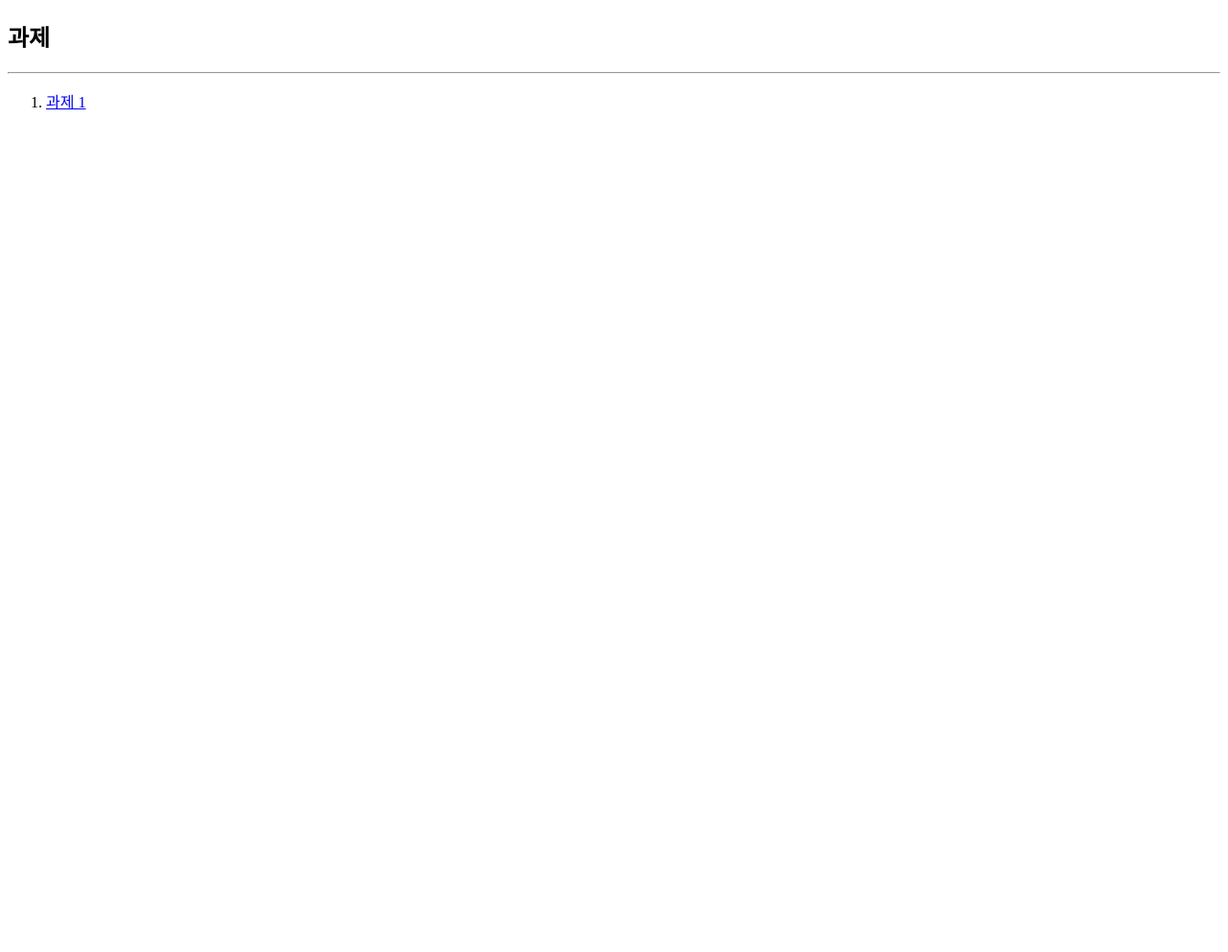
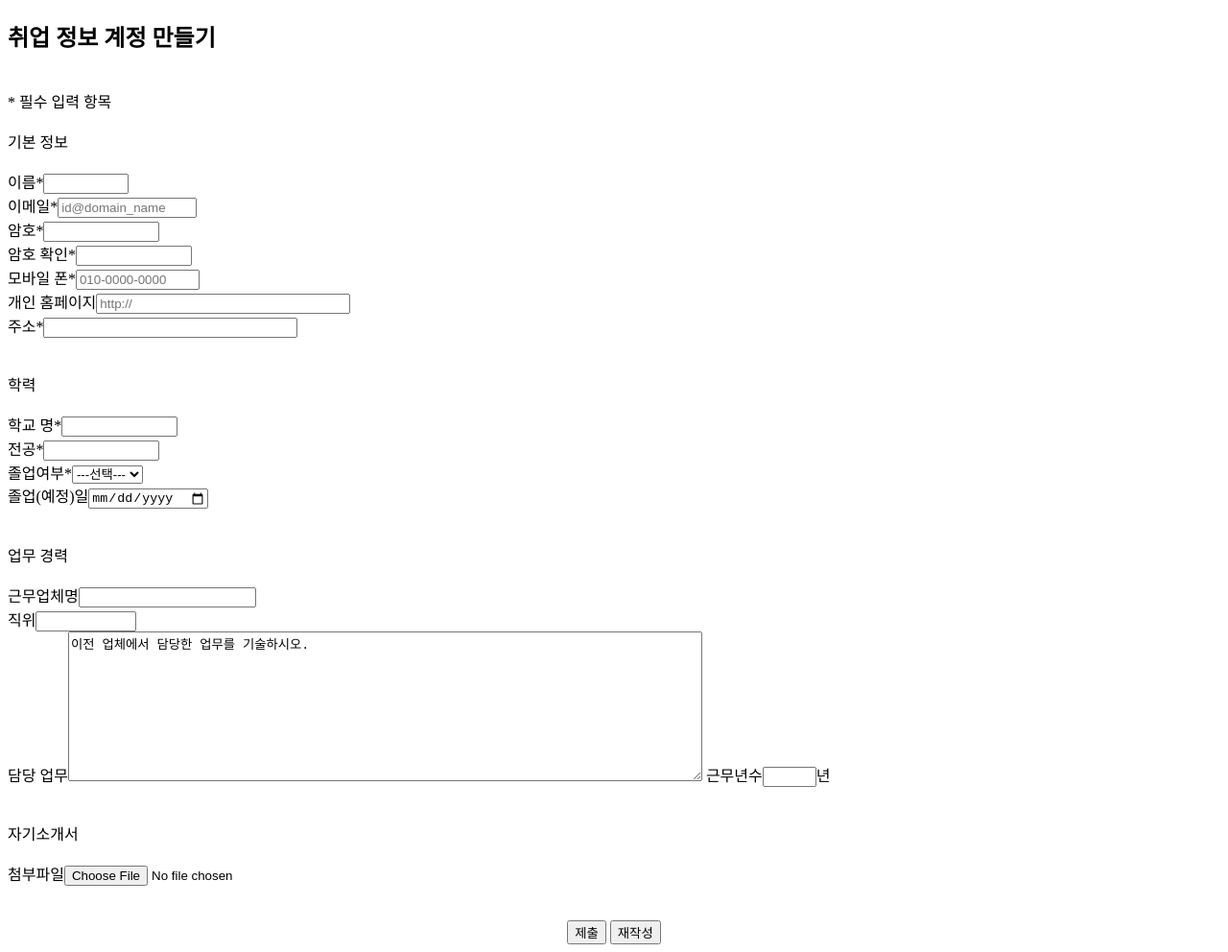
Before and after one commit to JungYunna/home, a plain HTML site: page reports/report01_01.html in a window 1280 px wide. Shown: the whole page at 96% size. Before the commit the page ends 800 px from the top, so only its background shows below. Drawn offline with Linux system fonts and the light colour scheme.

Commit message:
과제 1

```diff
--- a/reports/report01_01.html
+++ b/reports/report01_01.html
@@ -2,12 +2,47 @@
 <html lang="en">
 <head>
     <meta charset="UTF-8">
-    <title>Yunna Home</title>
+    <title>취업 정보 계정 만들기</title>
 </head>
 <body>
-<h2>과제</h2> <hr>
-<ol>
-    <li><a href="reports/report01_01.html">과제 1</a></li>
-</ol>
+<h2>취업 정보 계정 만들기</h2> <br>
+* 필수 입력 항목 <br><br>
+기본 정보 <br><br>
+<form>
+    이름*<input type="text" value="" size="8"><br>
+    이메일*<input type="email" placeholder="id@domain_name" size="15"><br>
+    암호*<input type="password" value="" size="12"><br>
+    암호 확인*<input type="password" value="" size="12"><br>
+    모바일 폰*<input type="tel" placeholder="010-0000-0000" size="13"><br>
+    개인 홈페이지<input type="url" placeholder="http://" size="30"><br>
+    주소*<input type="text" value="" size="30">
+</form><br><br>
+학력<br><br>
+<form>
+    학교 명*<input type="text" value="" size="12"><br>
+    전공*<input type="text" value="" size="12"><br>
+    졸업여부*<select name="졸업여부">
+            <option value ="1">---선택---</option>
+            <option value ="2">졸업예정</option>
+            <option value ="3">졸업</option>
+            </select><br>
+    졸업(예정)일<input type="date">
+</form><br><br>
+업무 경력<br><br>
+<form>
+    근무업체명<input type="text" value="" size="20"><br>
+    직위<input type="text" value="" size="10"><br>
+    담당 업무<textarea cols="80" rows="10">이전 업체에서 담당한 업무를 기술하시오.</textarea>
+    근무년수<input type="number" min="0" max="10" ste="0.5">년<br>
+</form><br><br>
+자기소개서<br><br>
+<form>
+    첨부파일<input type="file">
+</form><br><br>
+<form>
+    <center><input type="submit" value="제출">
+    <input type="reset" value="재작성"></center>
+</form>
+
 </body>
 </html>
```
